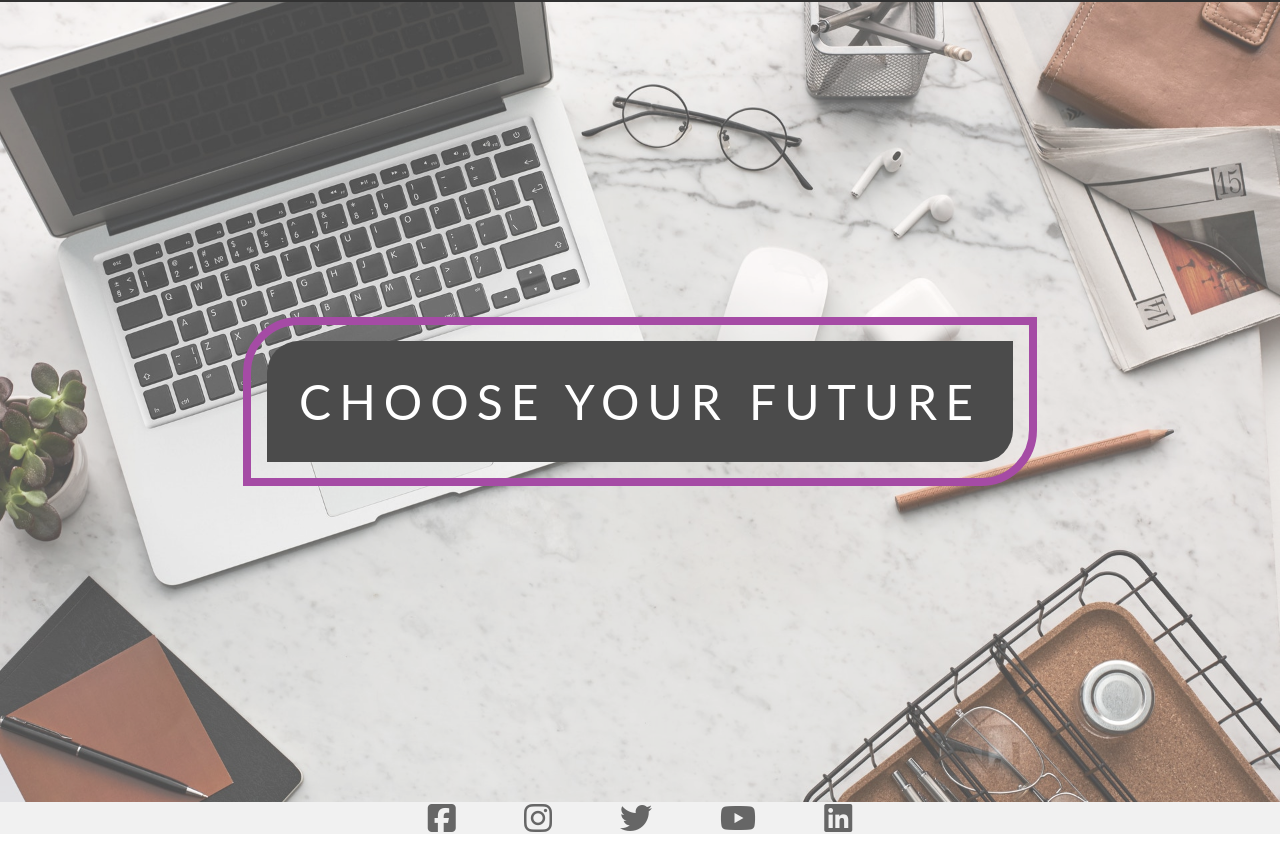
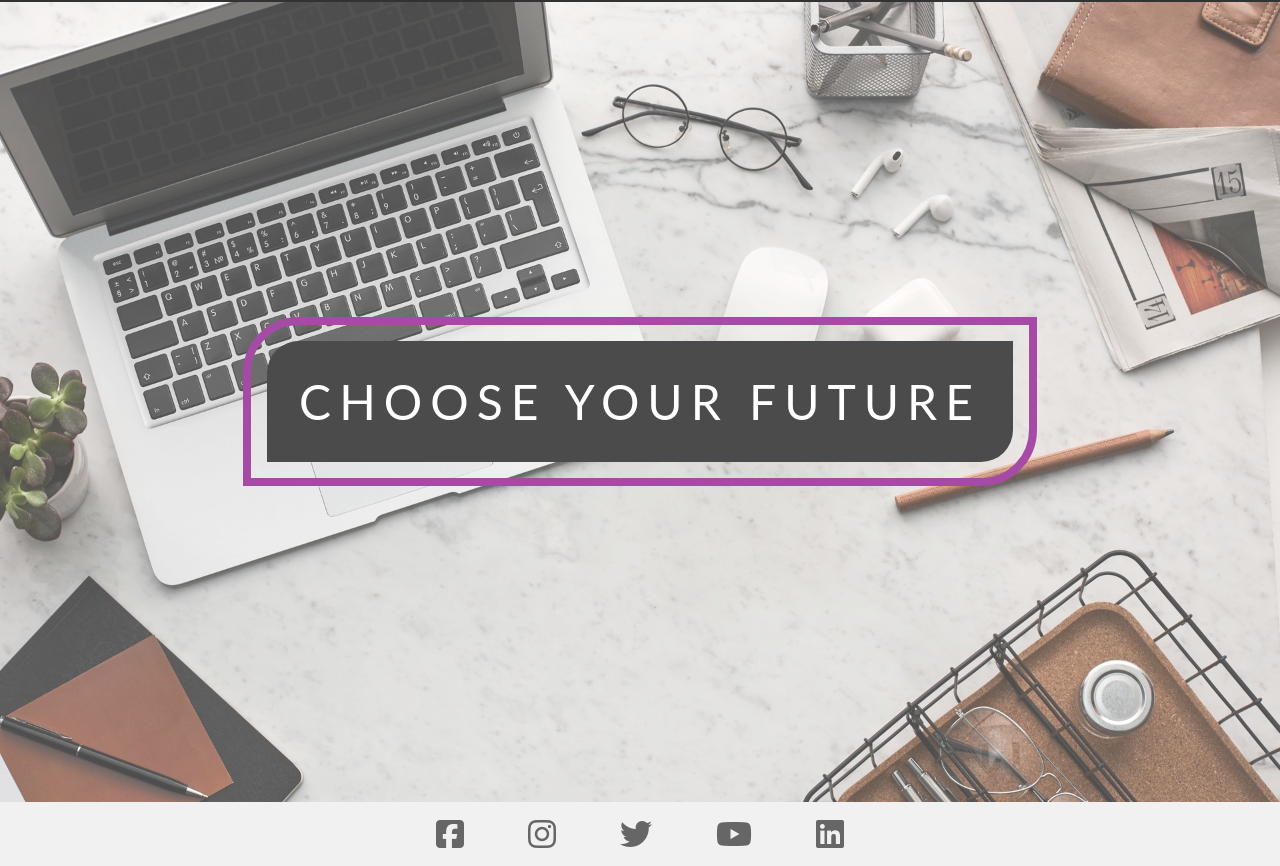
Before and after one commit to F4163-Hector/Parallax_Website_Clarusway, a plain HTML site: page index.html in a window 1280 px wide. Shown: the part 4190-5056 px from the top of the page. Before the commit the page ends 5025 px from the top, so only its background shows below. Drawn offline with Linux system fonts and the light colour scheme.

Commit message:
footer chalege

```diff
--- a/index.html
+++ b/index.html
@@ -93,7 +93,7 @@
       </div>
     </div>
 
-    <footer class="content_footer">
+    <footer>
         <a href="https://www.facebook.com/clarusway"><i class="fa-brands fa-square-facebook fa-2xl"></i></i></a>
         <a href="https://www.instagram.com/clarusway/"><i class="fa-brands fa-instagram fa-2xl"></i></a>
         <a href="https://twitter.com/clarusway"><i class="fa-brands fa-twitter fa-2xl"></i></a>
--- a/style.css
+++ b/style.css
@@ -84,10 +84,13 @@ p {
   background-image: url(./img/bg1.jpg);
   height: 100vh;
 }
-.content_footer{
-    text-align: center;
-}
+
 footer {
+  height: 4rem;
+  display: flex;
+  align-items: center;
+  justify-content: center;
+  background-color: ;
   background: rgb(241, 241, 241);
 }
 footer a {
```
